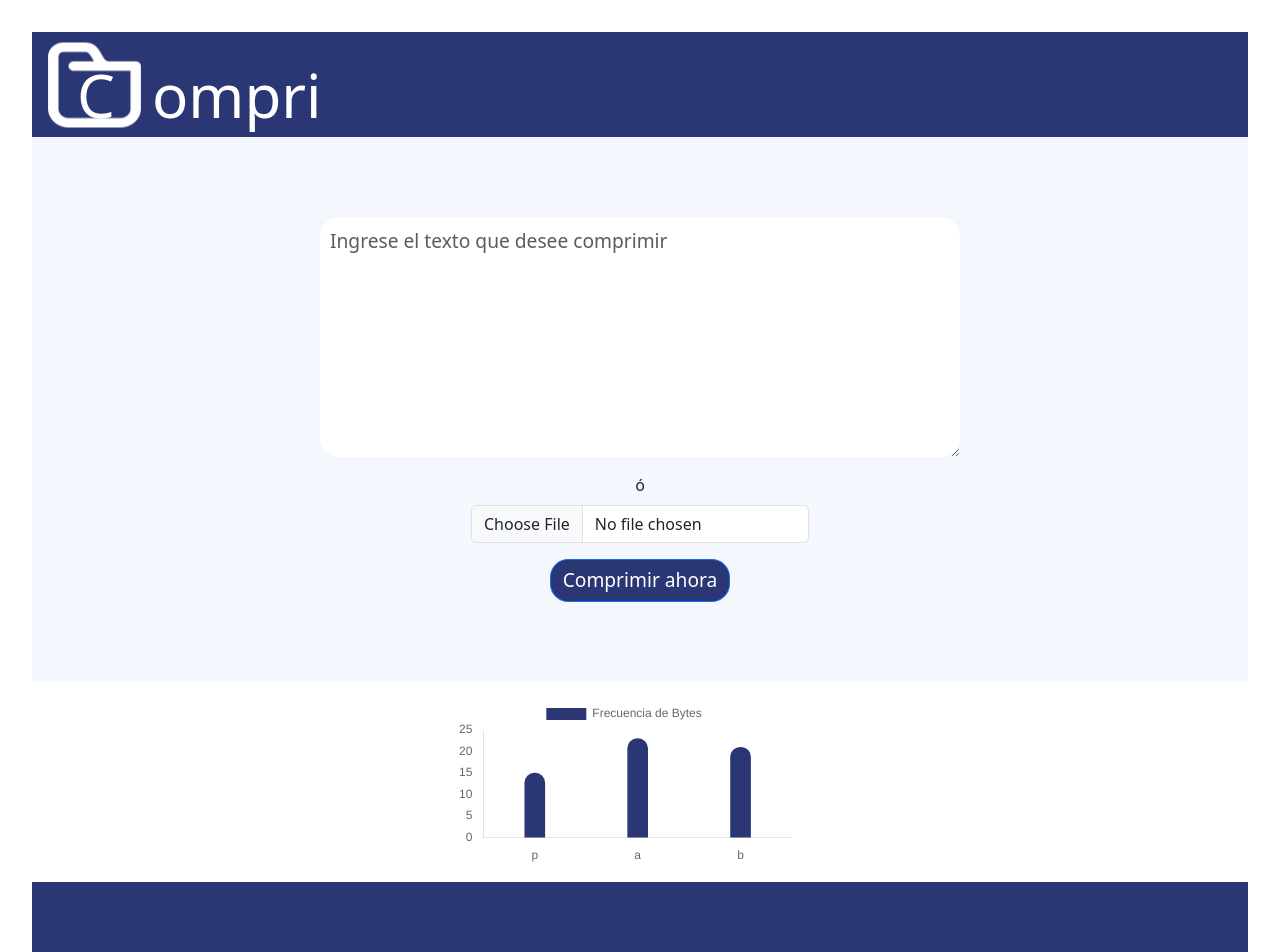
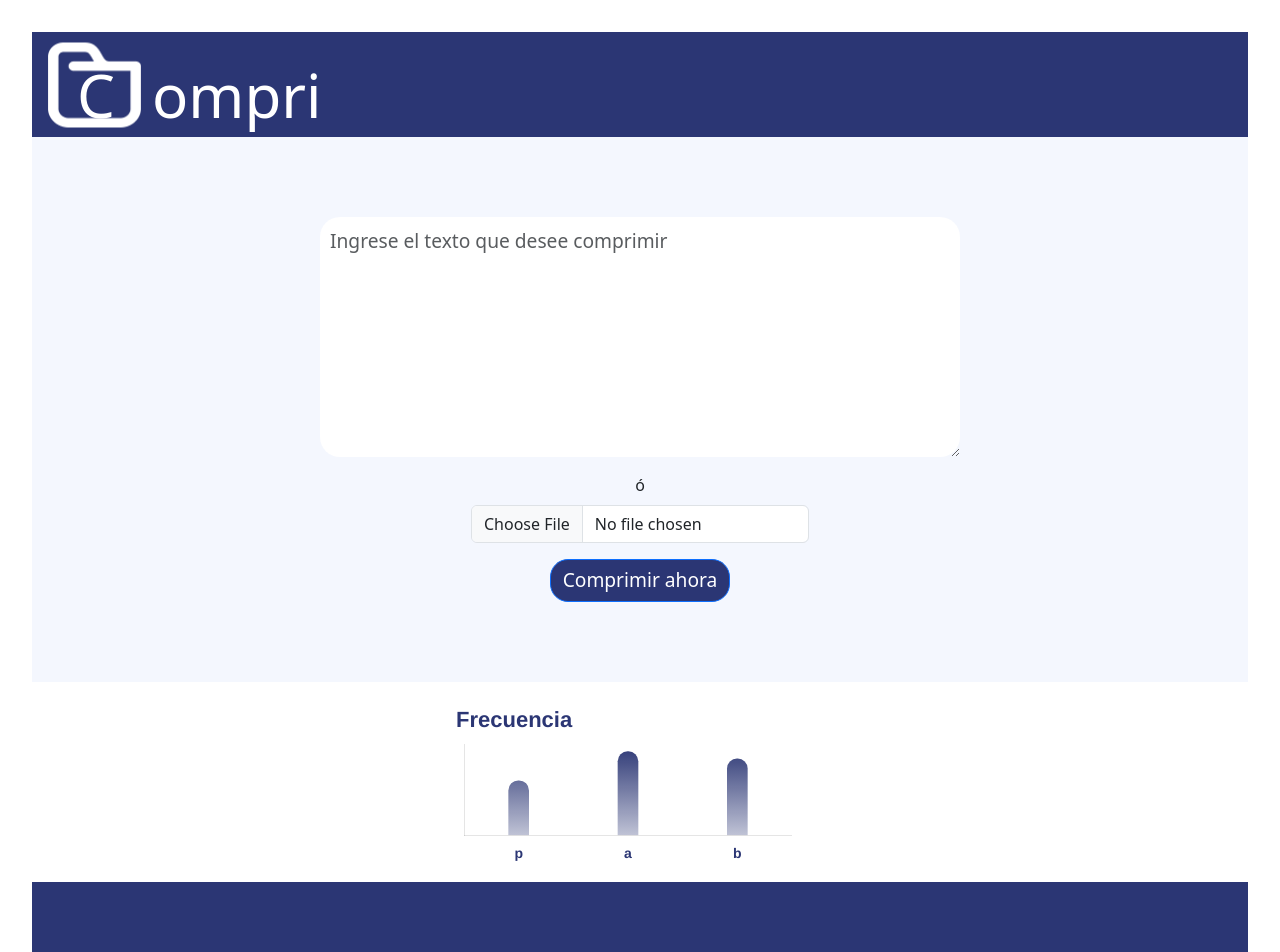
Before and after one commit to ThiagoPerez03/Compri, a React (Vite) app in the folder frontend/: page / in a window 1280 px wide. Shown: the top 952 px of the page. Built offline with nearby package versions, Linux system fonts and the light colour scheme.

Commit message:
feat: estilizar gradiente freqtable

```diff
--- a/frontend/src/components/FreqTable.jsx
+++ b/frontend/src/components/FreqTable.jsx
@@ -24,21 +24,41 @@ ChartJS.register(
 export const options = {
   responsive: true,
   plugins: {
+    title: {
+      display: true,
+      text: 'Frecuencia',
+      align: 'start',
+      color: 'rgba(43, 54, 116, 1)',
+      font: {
+        size: 22,
+        weight: 'bold',
+      }
+    },
     legend: {
-      position: 'top',
+      display: false,
     },
   },
   scales: {
     x: {
       categoryPercentage: 0.95, // default es 0.8
       barPercentage: 0.95,      // default es 0.9
+      ticks: {
+        color: 'rgba(43, 54, 116, 1)',
+        font: {
+          size: 14,
+          weight: 'bold',
+        }
+      },
       grid: {
-        display: false          // para sacar la cuadrícula
+        display: false,         // para sacar la cuadrícula
       }
     },
     y: {
+      ticks: {
+        display: false,
+      },
       grid: {
-        display: false          // sacar la cuadrícula del eje y también
+        display: false,          // sacar la cuadrícula del eje y también
       }
     }
   }
@@ -65,7 +85,17 @@ export const data = {
     {
       label: 'Frecuencia de Bytes',
       data: DATOS.map(e => e.freq),
-      backgroundColor: 'rgba(43, 54, 116, 1)',
+      backgroundColor: (context) => {
+        const chart = context.chart;
+        const { ctx, chartArea } = chart;
+
+        if (!chartArea) return null;
+
+        const gradient = ctx.createLinearGradient(0, chartArea.top, 0, chartArea.bottom);
+        gradient.addColorStop(0, 'rgba(43, 54, 116, 1)');
+        gradient.addColorStop(1, 'rgba(43, 54, 116, 0.3)');
+        return gradient;
+      },
       borderWidth: 0,
       barThickness: 20,
       borderRadius: 20,
@@ -77,7 +107,7 @@ export const data = {
 const FreqTable = () => {
   return (
     <div id='freq-table'>
-      <Bar options={options} data={data}  />
+      <Bar options={options} data={data} />
     </div>
   );
 }
```
